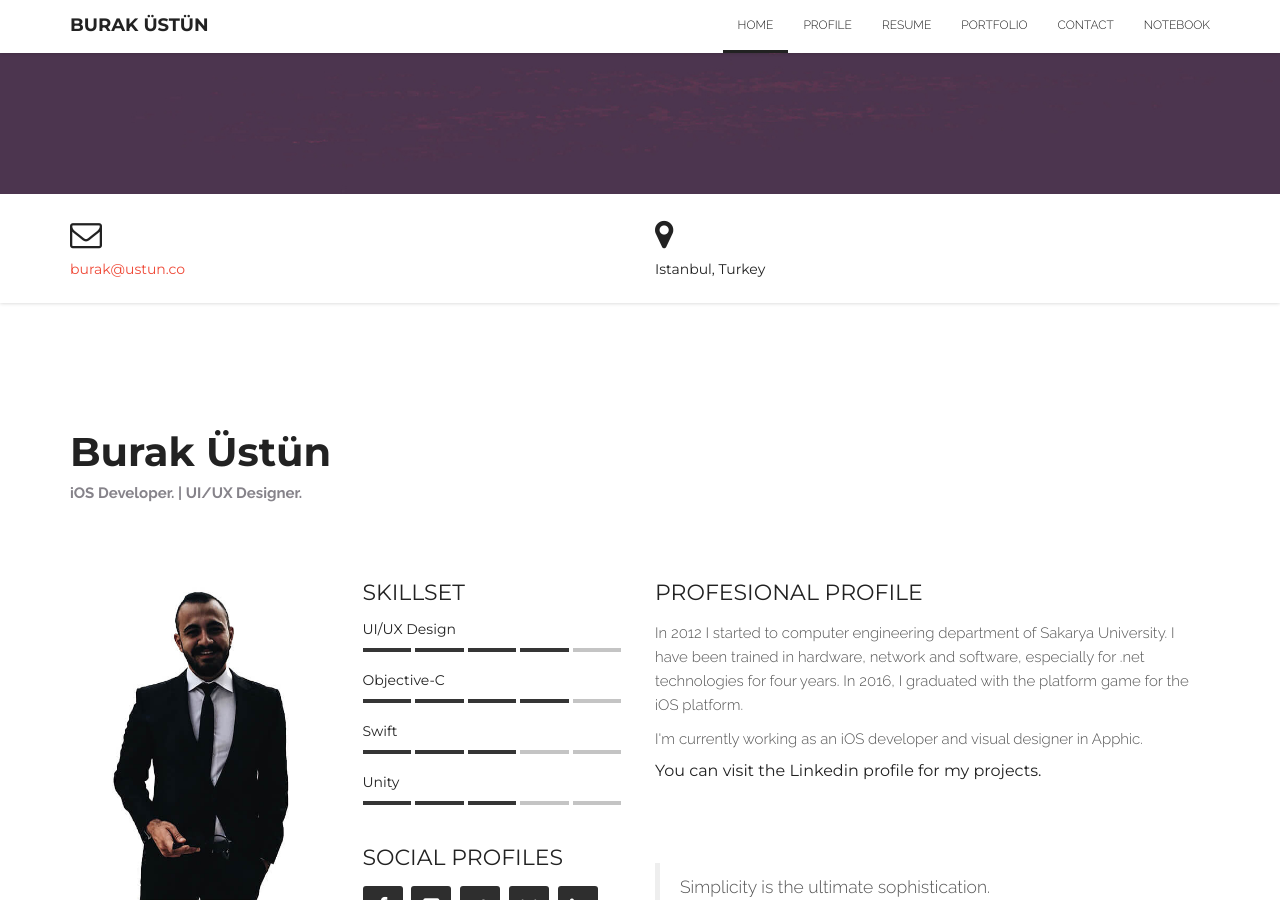
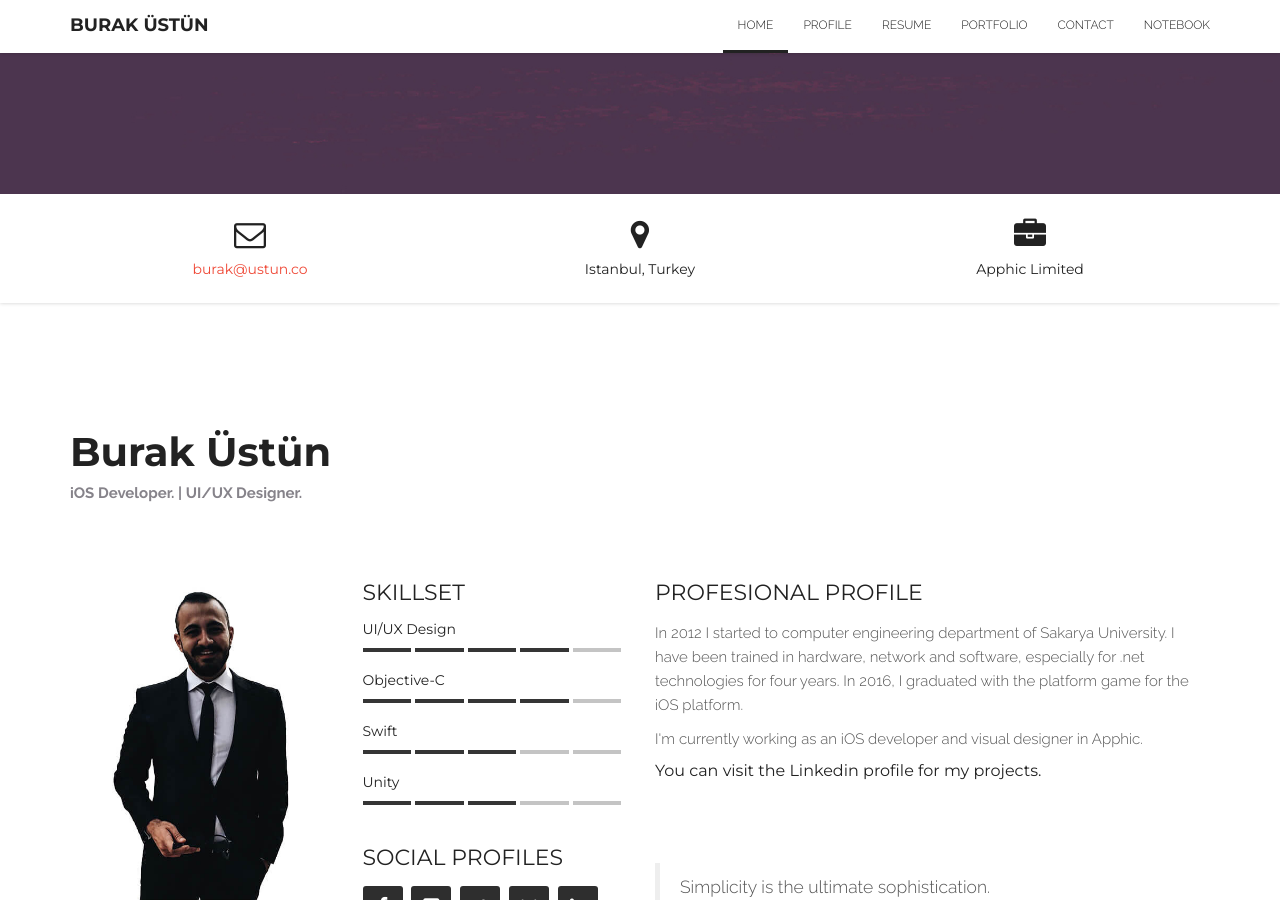
Before and after one commit to buracules/buracules.github.io, a Jekyll site: the page index.html, which Jekyll copies as it is, in a window 1280 px wide and 900 px high, scrolled down 499 px. Built offline with Jekyll 4.4.1, drawn with Linux system fonts in a browser that asks for light colours.

Commit message:
added job

```diff
--- a/index.html
+++ b/index.html
@@ -129,17 +129,24 @@
 
 				<div class="row">
 
-					<div class="col-sm-6 wow bounceInLeft">
+					<div class="col-sm-4 wow bounceInLeft">
 						<div class="profile-item">
-							<i class="fa fa-envelope-o"></i>
-							<h5><a href="#">burak@ustun.co</a></h5>
+							<i class="fa fa-envelope-o" style="text-align: center;"></i>
+							<h5 style="text-align: center;"><a href="#">burak@ustun.co</a></h5>
 						</div>
 					</div>
 
-					<div class="col-sm-6 wow bounceInRight">
+					<div class="col-sm-4 wow bounceInDown">
 						<div class="profile-item">
-							<i class="fa fa-map-marker"></i>
-							<h5>Istanbul, Turkey</h5>
+							<i class="fa fa-map-marker" style="text-align: center;"></i>
+							<h5 style="text-align: center;">Istanbul, Turkey</h5>
+						</div>
+					</div>
+
+					<div class="col-sm-4 wow bounceInRight">
+						<div class="profile-item">
+							<i class="fa fa-briefcase" style="text-align: center;"></i>
+							<h5 style="text-align: center;">Apphic Limited</h5>
 						</div>
 					</div>
 
```
